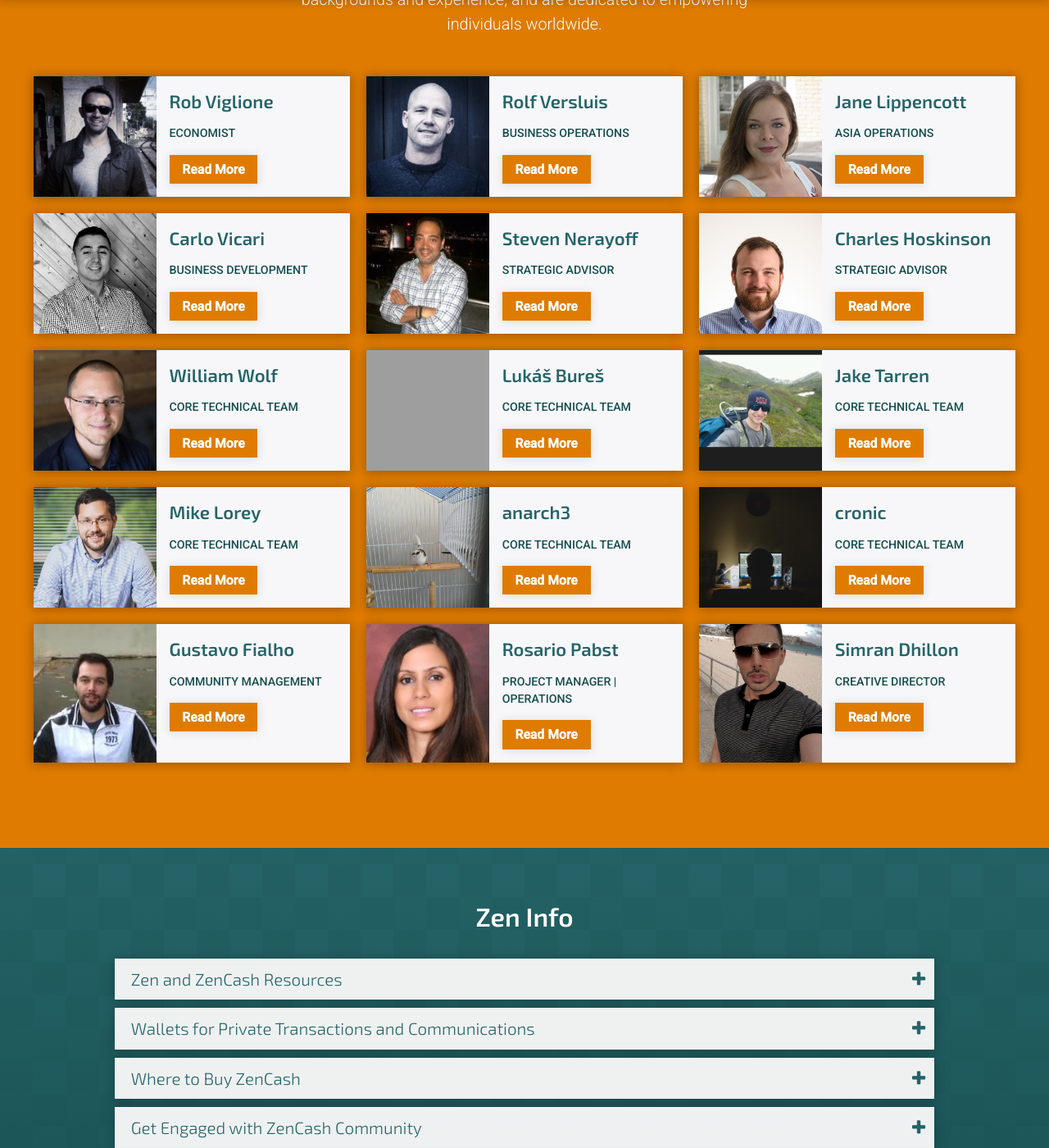
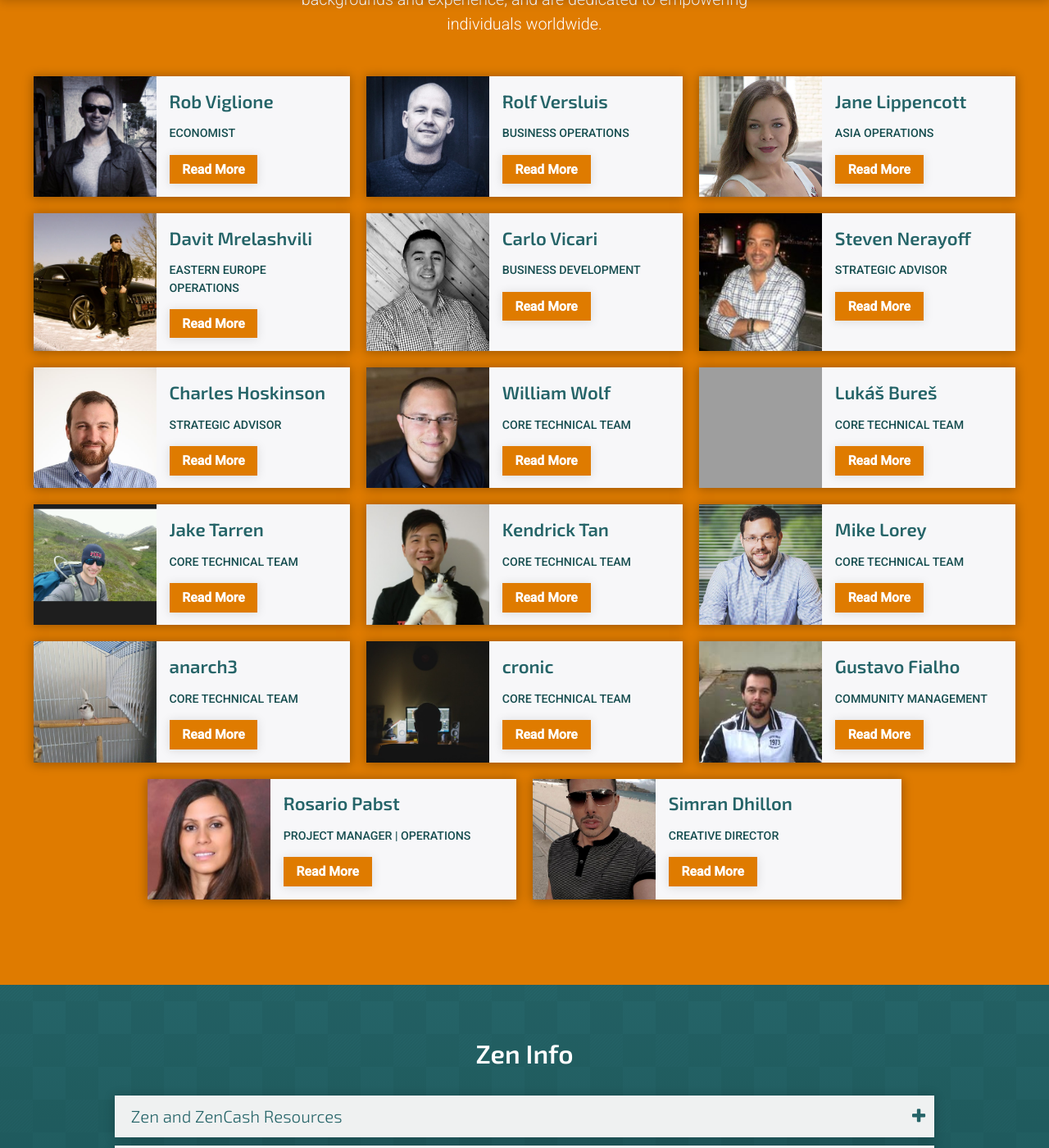
Before and after one commit to tarrenj/website, a Jekyll site: the page built from index.html, in a window 1280 px wide and 1400 px high, scrolled down 2886 px. Shown: the whole window at 82% size. Built offline with Jekyll 4.4.1, drawn with Linux system fonts in a browser that asks for light colours; the list of posts is cut into pages by our own code; grey boxes are pictures that could not be loaded.

Commit message:
Adding Kendrick and Davit

```diff
--- a/_includes/team.html
+++ b/_includes/team.html
@@ -79,6 +79,28 @@
                 <small>
                   <a href="https://twitter.com/janehk"><i class="fa fa-twitter" aria-hidden="true"></i></a>
                   <a href="https://www.linkedin.com/in/jane-lippencott-999060a2/"><i class="fa fa-linkedin" aria-hidden="true"></i></a>
+                </small>
+              </div>
+            </div>
+          </div>
+
+          <div class="card davit">
+            <div class="card-header" role="tab" id="headingDavit">
+              <div class="card-img-top"></div>
+              <div class="card-feature">
+                <h3 class="name">Davit Mrelashvili</h3>
+                <p class="title">EASTERN EUROPE OPERATIONS</p>
+                <a class="btn btn-primary collapsed" data-toggle="collapse" data-parent="#team-accordion" href="#collapseDavit" aria-expanded="true" aria-controls="collapseDavit">Read More</a>
+              </div>
+            </div>
+            <div id="collapseDavit" class="collapse" role="tabpanel" aria-labelledby="headingDavit">
+              <div class="card-block">
+                <p class="card-text">Davit is a seasoned business executive with and entrepreneur originally from Georgia. He has a vast experience in working with post-Soviet states, ranging from exporting used German cars to there as his side business during residency training, to negotiating clinical trials in Georgia, Russia and Ukraine, as part of his Chief Medical Officer duties in a biomedical startup.</p>
+                <p class="card-text">Davit has both MD and MBA degrees, and graduated from the Singularity University executive program. He has increased his involvement in future technologies and fintech, and is passionate about making the economy more individualized, efficient, and friction-free.</p>
+              </div>
+              <div class="card-footer">
+                <small>
+
                 </small>
               </div>
             </div>
@@ -221,6 +243,25 @@
             </div>
           </div>
 
+          <div class="card kendrick">
+            <div class="card-header" role="tab" id="headingKendrick">
+              <div class="card-img-top"></div>
+              <div class="card-feature">
+                <h3 class="name">Kendrick Tan</h3>
+                <p class="title">CORE TECHNICAL TEAM</p>
+                <a class="btn btn-primary collapsed" data-toggle="collapse" data-parent="#team-accordion" href="#collapseKendrick" aria-expanded="true" aria-controls="collapseKendrick">Read More</a>
+              </div>
+            </div>
+            <div id="collapseKendrick" class="collapse" role="tabpanel" aria-labelledby="headingKendrick">
+              <div class="card-block">
+                <p class="card-text">Kendrick is a self taught programmer and his areas of interests are machine learning, blockchain, functional programming, and infosec. Doing his free time, he has built a brainfuck interpreter in haskell, a self driving RC car, as well as a face indexer for instagram. He also likes taking photos of his favorite feline: <a href="https://www.instagram.com/mr.miso.oz/">https://www.instagram.com/mr.miso.oz/</a></p>
+              </div>
+              <div class="card-footer">
+
+              </div>
+            </div>
+          </div>
+
           <div class="card mike">
             <div class="card-header" role="tab" id="headingMike">
               <div class="card-img-top"></div>
```
Also changed, not shown: _dev/src/sass/partials/_modules.scss (+10 -0 lines), assets/css/style.css, assets/img/people/davit.jpg (added), assets/img/people/kendrick.png (added), 7 other files.
